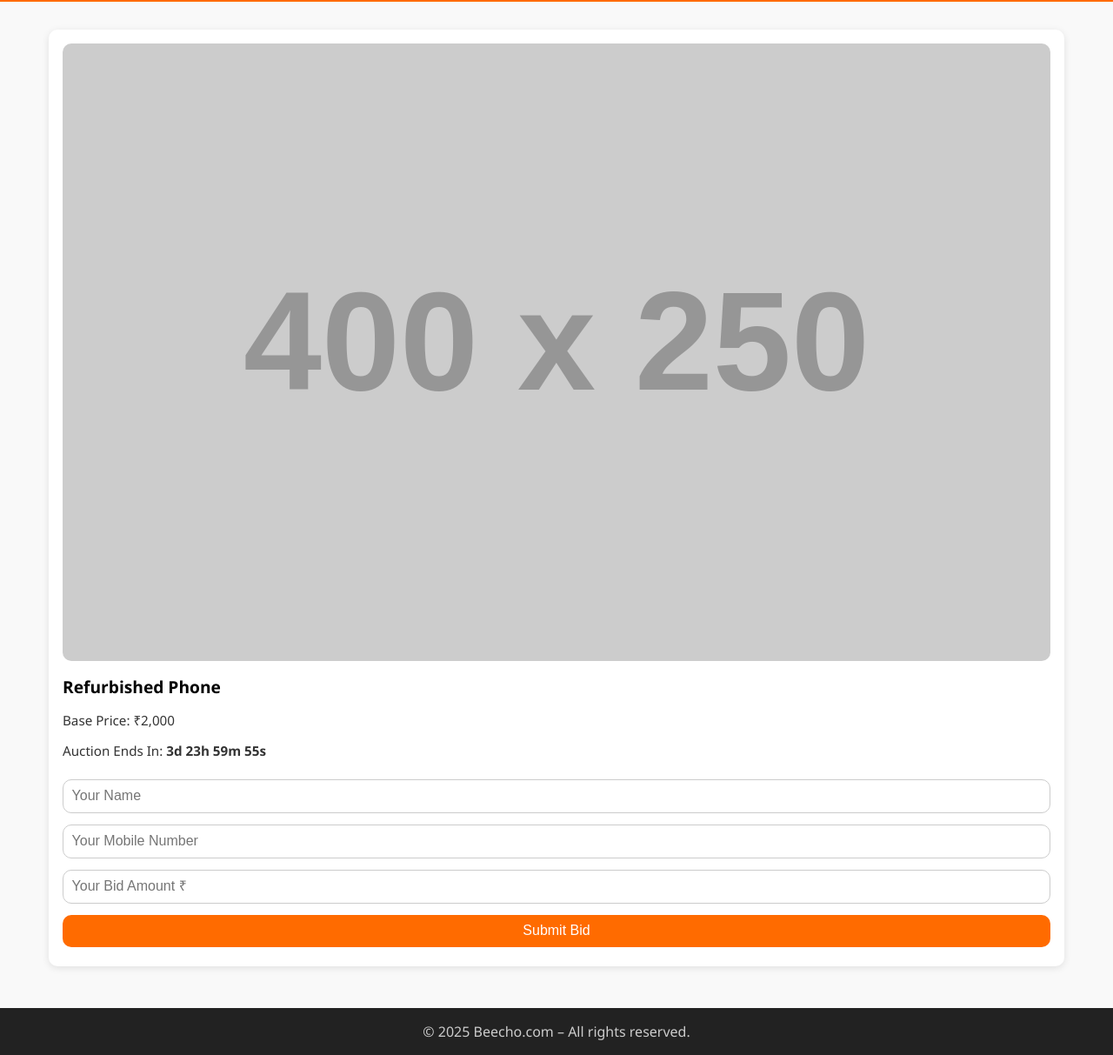
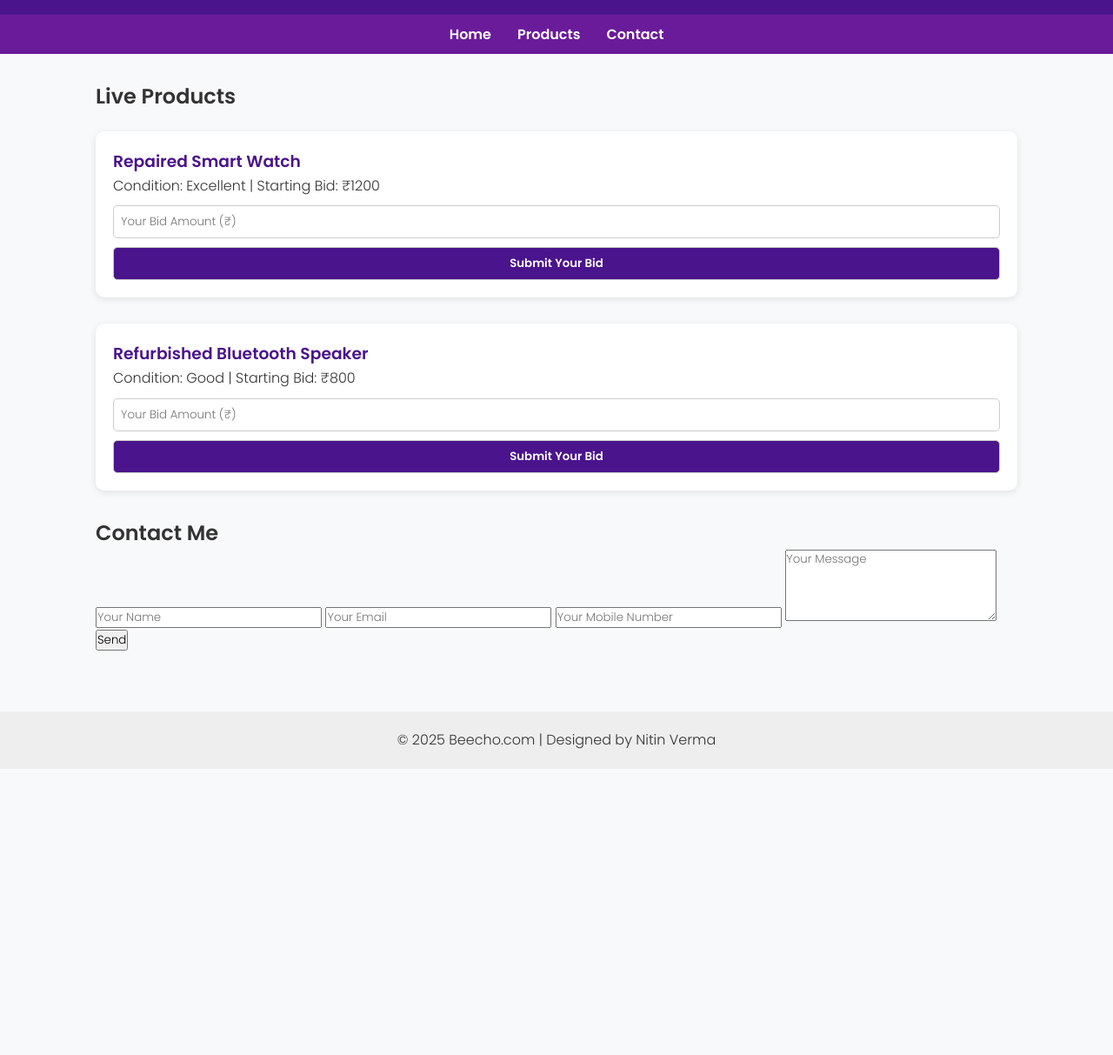
Before and after one commit to nitinverma9785514348-beep/becho-auction, a plain HTML site: page beecho_auction_site.html in a window 1280 px wide. Shown: the part 100-1313 px from the top of the page at 87% size. After the commit the page ends 984 px from the top, so only its background shows below. Drawn offline with Linux system fonts and the light colour scheme; placeholder pictures from the web are drawn by us.

Commit message:
Update beecho_auction_site.html

```diff
--- a/beecho_auction_site.html
+++ b/beecho_auction_site.html
@@ -1,195 +1,148 @@
 <!DOCTYPE html>
 <html lang="en">
+
 <head>
-  <meta charset="UTF-8">
-  <meta name="viewport" content="width=device-width, initial-scale=1.0">
-  <title>Beecho.com - Smart Auction Marketplace</title>
+  <meta charset="UTF-8" />
+  <meta name="viewport" content="width=device-width, initial-scale=1.0" />
+  <title>Beecho - Auction Platform</title>
+  <link href="https://fonts.googleapis.com/css2?family=Poppins:wght@300;600&display=swap" rel="stylesheet">
   <style>
-    :root {
-      --primary: #ff6b00;
-      --secondary: #333;
-      --bg: #f9f9f9;
-      --card-bg: #fff;
-      --radius: 10px;
+    * {
+      margin: 0;
+      padding: 0;
+      box-sizing: border-box;
+      font-family: 'Poppins', sans-serif;
     }
-    * {
-      box-sizing: border-box;
+
+    body {
+      background: #f8f9fa;
+      color: #333;
+      line-height: 1.6;
     }
-    body {
-      margin: 0;
-      font-family: 'Segoe UI', Tahoma, Geneva, Verdana, sans-serif;
-      background-color: var(--bg);
+
+    header {
+      background: #4a148c;
+      color: #fff;
+      padding: 20px;
+      text-align: center;
+      box-shadow: 0 2px 5px rgba(0, 0, 0, 0.2);
     }
-    header {
-      background-color: var(--primary);
-      color: white;
-      padding: 1rem 2rem;
-      text-align: center;
-    }
+
     header h1 {
-      margin: 0;
       font-size: 2rem;
     }
-    header p {
-      margin: 0.3rem 0 0;
-      font-weight: 300;
+
+    nav {
+      display: flex;
+      justify-content: center;
+      background: #6a1b9a;
+      padding: 10px;
     }
+
+    nav a {
+      color: #fff;
+      text-decoration: none;
+      margin: 0 15px;
+      font-weight: 600;
+    }
+
+    nav a:hover {
+      text-decoration: underline;
+    }
+
     .container {
-      max-width: 1200px;
-      margin: 2rem auto;
-      padding: 0 1rem;
-      display: grid;
-      grid-template-columns: repeat(auto-fit, minmax(300px, 1fr));
-      gap: 2rem;
+      padding: 30px 20px;
+      max-width: 1100px;
+      margin: auto;
     }
+
     .product {
-      background: var(--card-bg);
-      border-radius: var(--radius);
-      padding: 1rem;
-      box-shadow: 0 2px 8px rgba(0,0,0,0.1);
-      transition: 0.3s;
+      background: #fff;
+      border-radius: 10px;
+      padding: 20px;
+      box-shadow: 0 2px 8px rgba(0, 0, 0, 0.1);
+      margin-bottom: 30px;
     }
-    .product:hover {
-      transform: translateY(-5px);
+
+    .product h3 {
+      color: #4a148c;
     }
-    .product img {
+
+    .product input,
+    .product button {
+      margin-top: 10px;
+      padding: 8px;
       width: 100%;
-      border-radius: var(--radius);
+      border: 1px solid #ccc;
+      border-radius: 5px;
     }
-    .product h2 {
-      font-size: 1.2rem;
-      margin: 0.7rem 0 0.3rem;
-    }
-    .product p {
-      font-size: 0.95rem;
-      color: var(--secondary);
-    }
-    .bid-section {
-      margin-top: 1rem;
-    }
-    input, button {
-      width: 100%;
-      padding: 0.6rem;
-      margin: 0.4rem 0;
-      font-size: 1rem;
-      border-radius: var(--radius);
-      border: 1px solid #ccc;
-    }
-    button {
-      background-color: var(--primary);
+
+    .product button {
+      background: #4a148c;
       color: white;
-      border: none;
+      font-weight: bold;
       cursor: pointer;
     }
-    button:hover {
-      background-color: #e65c00;
+
+    .product button:hover {
+      background: #6a1b9a;
     }
+
     footer {
-      background-color: #222;
-      color: #ccc;
       text-align: center;
-      padding: 1rem;
-      margin-top: 3rem;
+      padding: 20px;
+      background: #eee;
+      margin-top: 40px;
     }
   </style>
 </head>
+
 <body>
-
   <header>
-    <h1>Beecho.com</h1>
-    <p>Sell Smarter, Bid Better – Your Trusted Auction Platform</p>
+    <h1>Welcome to Beecho.com</h1>
+    <p>Your trusted platform for bidding on quality products</p>
   </header>
 
-  <section class="container">
-    <!-- Product Template -->
-    <div class="product">
-      <img src="https://via.placeholder.com/400x250" alt="Refurbished Phone">
-      <h2>Refurbished Phone</h2>
-      <p>Base Price: ₹2,000</p>
-      <p id="timer">Auction Ends In: <strong>Loading...</strong></p>
-      <div class="bid-section">
-        <form id="bid-form">
-          <input type="text" id="name" placeholder="Your Name" required>
-          <input type="tel" id="mobile" placeholder="Your Mobile Number" required>
-          <input type="number" id="bid" placeholder="Your Bid Amount ₹" required>
-          <button type="submit">Submit Bid</button>
-        </form>
+  <nav>
+    <a href="#">Home</a>
+    <a href="#products">Products</a>
+    <a href="#contact">Contact</a>
+  </nav>
+
+  <div class="container">
+    <section id="products">
+      <h2 style="margin-bottom: 20px;">Live Products</h2>
+
+      <div class="product">
+        <h3>Repaired Smart Watch</h3>
+        <p>Condition: Excellent | Starting Bid: ₹1200</p>
+        <input type="text" placeholder="Your Bid Amount (₹)" />
+        <button>Submit Your Bid</button>
       </div>
-    </div>
-  </section>
+
+      <div class="product">
+        <h3>Refurbished Bluetooth Speaker</h3>
+        <p>Condition: Good | Starting Bid: ₹800</p>
+        <input type="text" placeholder="Your Bid Amount (₹)" />
+        <button>Submit Your Bid</button>
+      </div>
+    </section>
+
+    <section id="contact">
+      <h2>Contact Me</h2>
+      <form action="https://formspree.io/f/your-form-id" method="POST">
+        <input type="text" name="name" placeholder="Your Name" required />
+        <input type="email" name="email" placeholder="Your Email" required />
+        <input type="text" name="mobile" placeholder="Your Mobile Number" required />
+        <textarea name="message" placeholder="Your Message" rows="4" required></textarea>
+        <button type="submit">Send</button>
+      </form>
+    </section>
+  </div>
 
   <footer>
-    &copy; 2025 Beecho.com – All rights reserved.
+    <p>&copy; 2025 Beecho.com | Designed by Nitin Verma</p>
   </footer>
+</body>
 
-  <script>
-    // TIMER - 4 day cycle
-    const timerDisplay = document.getElementById("timer");
-    const BID_FORM = document.getElementById("bid-form");
-
-    function getRemainingTime(targetTime) {
-      const now = new Date().getTime();
-      const diff = targetTime - now;
-      if (diff <= 0) return null;
-      const days = Math.floor(diff / (1000 * 60 * 60 * 24));
-      const hours = Math.floor((diff / (1000 * 60 * 60)) % 24);
-      const minutes = Math.floor((diff / (1000 * 60)) % 60);
-      const seconds = Math.floor((diff / 1000) % 60);
-      return `${days}d ${hours}h ${minutes}m ${seconds}s`;
-    }
-
-    function startTimer() {
-      let auctionEnd = localStorage.getItem("auctionEnd");
-      if (!auctionEnd) {
-        const end = new Date().getTime() + 4 * 24 * 60 * 60 * 1000;
-        localStorage.setItem("auctionEnd", end);
-        auctionEnd = end;
-      }
-
-      setInterval(() => {
-        const timeLeft = getRemainingTime(auctionEnd);
-        if (timeLeft) {
-          timerDisplay.innerHTML = `Auction Ends In: <strong>${timeLeft}</strong>`;
-        } else {
-          timerDisplay.innerHTML = `Auction restarting...`;
-          setTimeout(() => {
-            const newEnd = new Date().getTime() + 4 * 24 * 60 * 60 * 1000;
-            localStorage.setItem("auctionEnd", newEnd);
-          }, 2000);
-        }
-      }, 1000);
-    }
-
-    startTimer();
-
-    // STORE bid to Google Sheet (via no-code tool like Sheet.best)
-    BID_FORM.addEventListener("submit", function(e) {
-      e.preventDefault();
-      const name = document.getElementById("name").value;
-      const mobile = document.getElementById("mobile").value;
-      const bid = document.getElementById("bid").value;
-
-      fetch("https://sheet.best/api/sheets/YOUR-SHEET-ID", {
-        method: "POST",
-        headers: {
-          "Content-Type": "application/json"
-        },
-        body: JSON.stringify({
-          Name: name,
-          Mobile: mobile,
-          Bid: bid,
-          Product: "Refurbished Phone",
-          Timestamp: new Date().toLocaleString()
-        })
-      })
-      .then(res => res.json())
-      .then(data => {
-        alert("Your bid has been submitted successfully!");
-        BID_FORM.reset();
-      })
-      .catch(err => alert("There was an error submitting your bid."));
-    });
-  </script>
-
-</body>
 </html>
```
